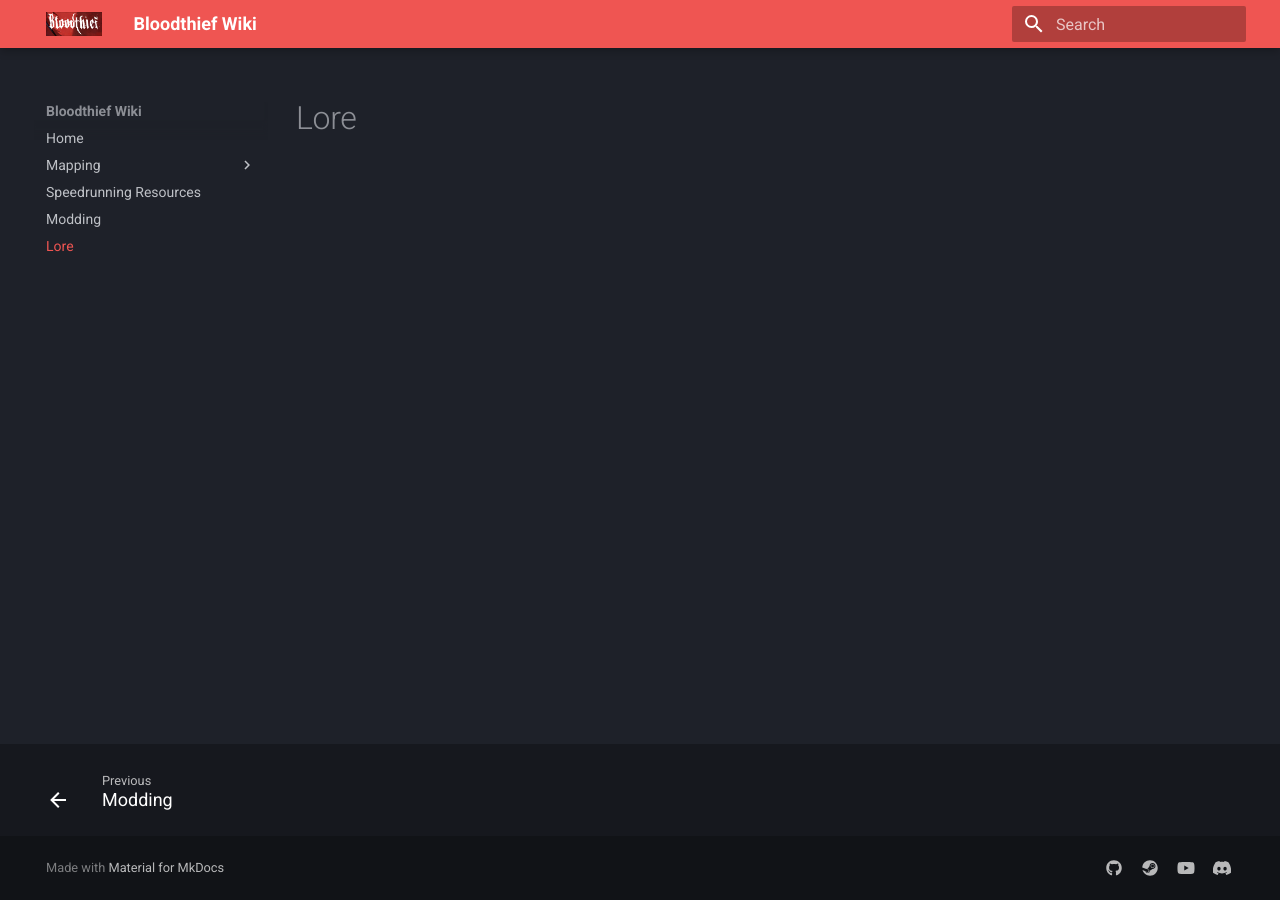
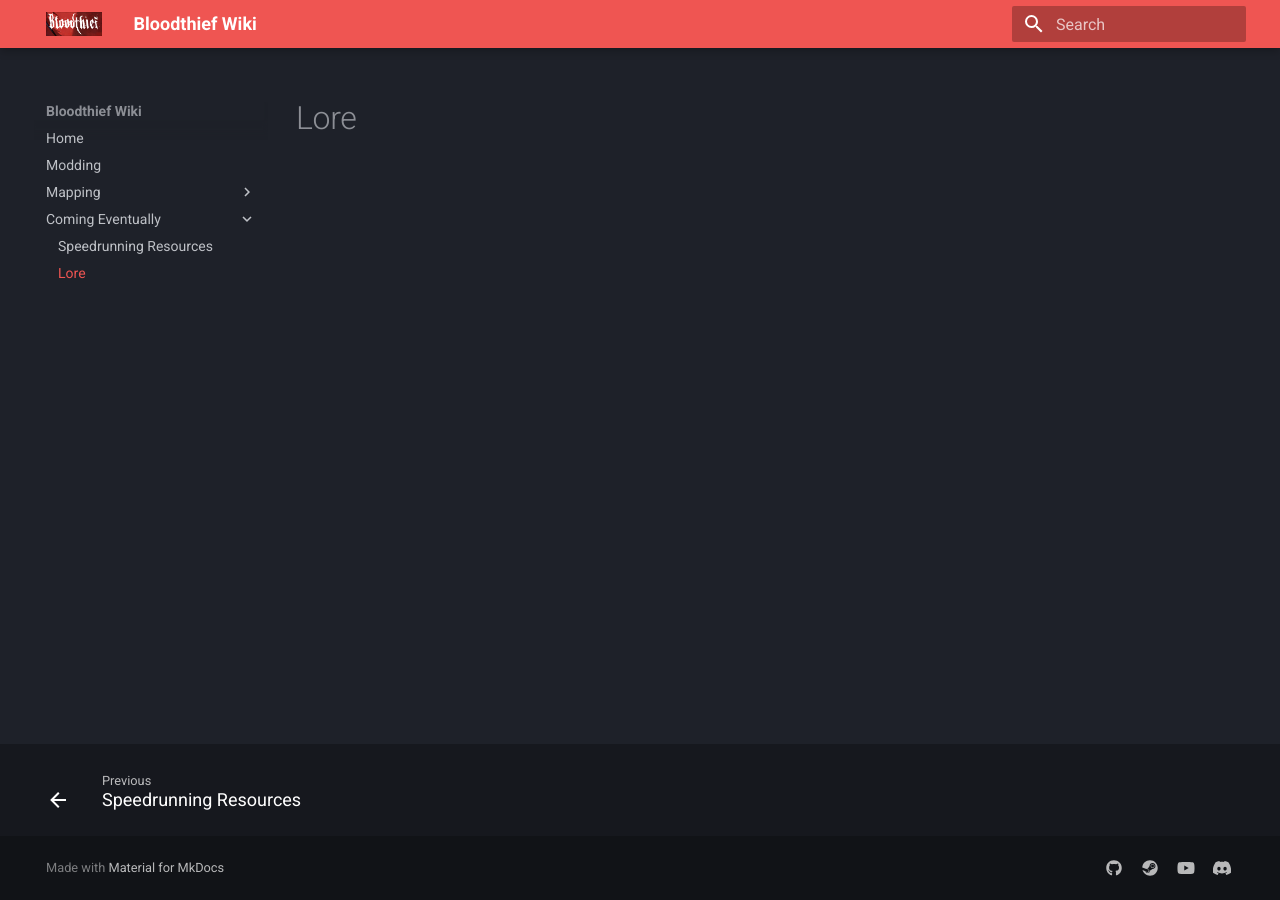
Before and after one commit to FridgeManIO/BloodthiefWiki, an MkDocs documentation site: the page built from docs/lore.md, in a window 1280 px wide. Built offline with MkDocs 1.6.1 and Material for MkDocs 9.7.7, drawn with Linux system fonts in a browser that asks for light colours.

Commit message:
Reorganised nav

```diff
--- a/mkdocs.yml
+++ b/mkdocs.yml
@@ -31,14 +31,15 @@ plugins:
 
 nav:
     - Home: index.md
+    - Modding: modding.md
     - Mapping:
         # - Mapping Guide: https://blargis.github.io/bloodthief_docs/mapping-guide #These hard-link to blargis' site. Very dodgy
         # - Entity Reference: https://blargis.github.io/bloodthief_docs/entity-reference
         - Mapping Guide: blarg_docs/docs/mapping-guide.md
         - Entity Reference: blarg_docs/docs/entity-reference.md
-    - Speedrunning Resources: speedrunning.md
-    - Modding: modding.md
-    - Lore: lore.md
+    - Coming Eventually:
+        - Speedrunning Resources: speedrunning.md
+        - Lore: lore.md
 
 ###Enables emojis - database here https://squidfunk.github.io/mkdocs-material/reference/icons-emojis/###
 markdown_extensions:
```
